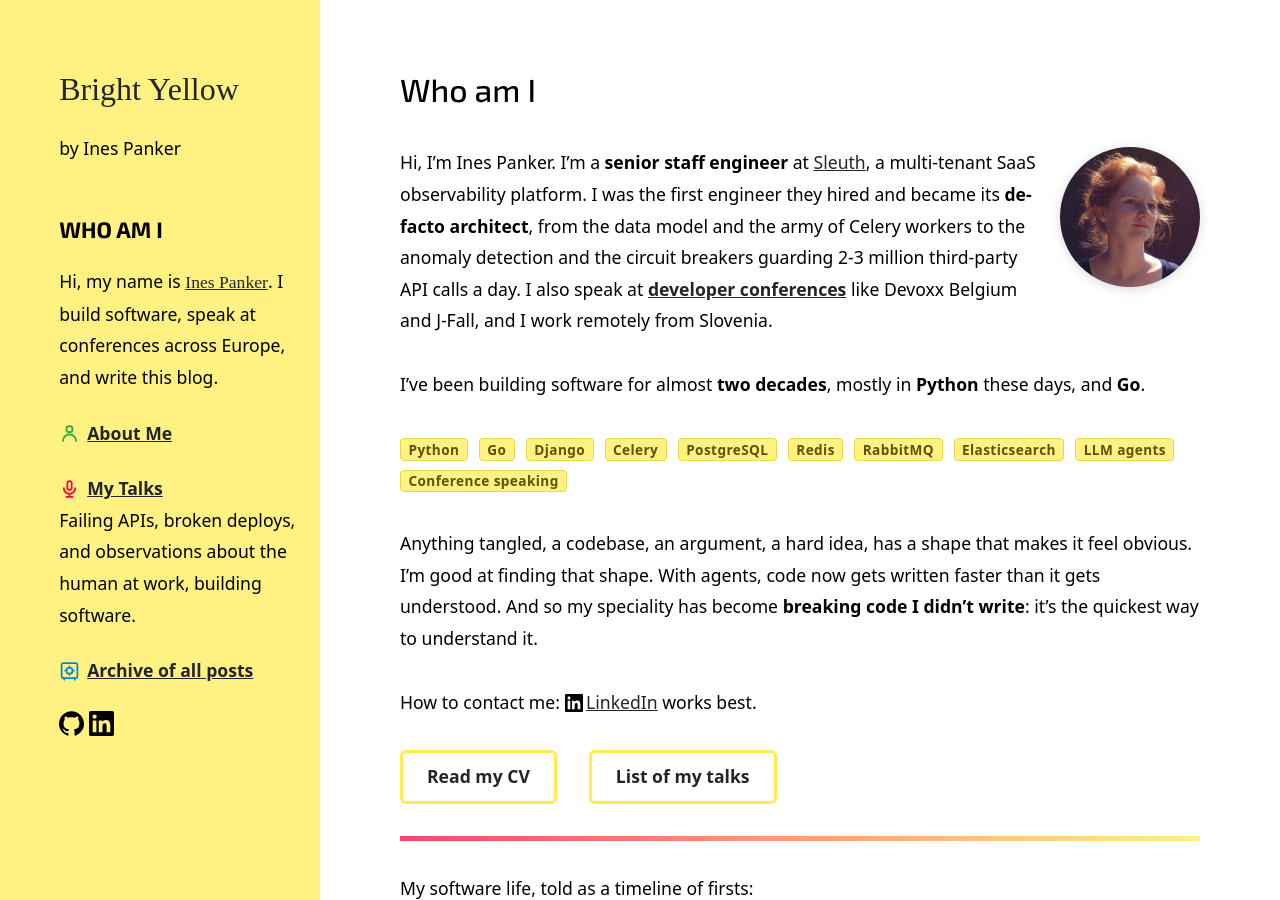
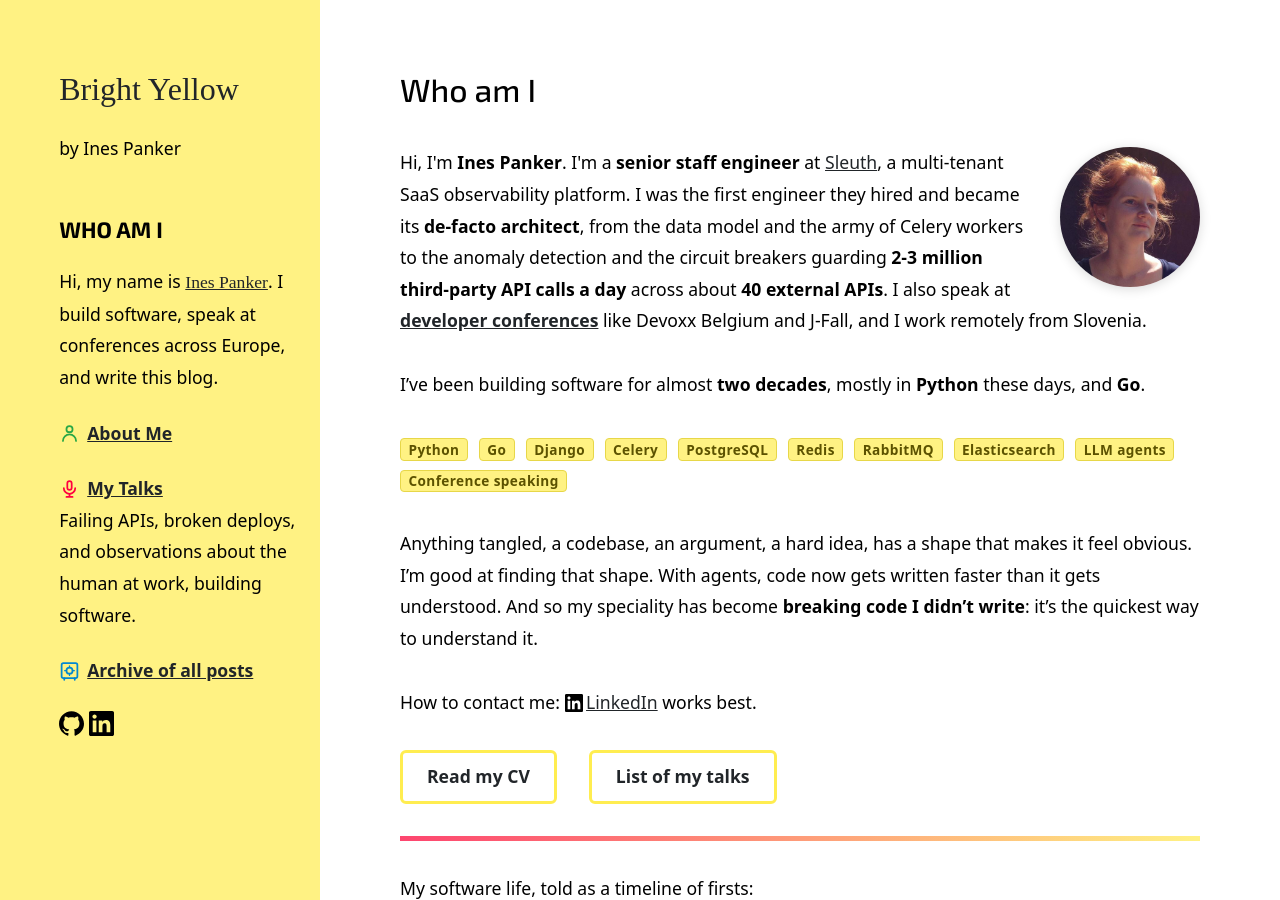
Before and after one commit to inesp/inesp.github.io, a Jekyll site: the page built from about.md, in a window 1280 px wide and 900 px high. Built offline with Jekyll 4.4.1, drawn with Linux system fonts in a browser that asks for light colours; nearby versions of some CDN libraries; some web fonts are replaced; a style sheet for code colours, icons or effects is not loaded.

Commit message:
Move the bio versions into a data file
- Add _data/bio.yml, one HTML block per version
- Print it from about.md and the home hero
- Note the new data files in docs/README.md

```diff
--- a/_layouts/home.html
+++ b/_layouts/home.html
@@ -7,10 +7,7 @@
   <section class="home-hero">
     <img class="hero-photo" src="/assets/photos/ines-panker-460.jpeg" alt="Ines Panker" width="460" height="460">
     <h1 class="hero-name">Hi, I'm Ines Panker.</h1>
-    <p class="hero-tagline">I'm a senior staff engineer at <a href="https://www.sleuth.io" target="_blank">Sleuth</a>, a SaaS observability platform (the first engineer they hired, de-facto architect), and a conference speaker on the human side of engineering, from Slovenia.</p>
-    <p class="hero-flavor">I take complicated systems and find the arrangement that makes them work like poetry.</p>
-    <p class="hero-facts">Almost two decades of building software.</p>
-    <p class="hero-facts">Multi-tenant architecture. Circuit breakers guarding over a million API calls a day. Real-time anomaly detection for hundreds of clients. An LLM pipeline, a RAG system, and a running experiment: how much of my own work can LLM agents carry.</p>
+    {{ site.data.bio.home }}
     {% include badges.html class="hero-badges" %}
     <p class="hero-facts">How to contact me: <a href="https://www.linkedin.com/in/{{ site.social.linkedin }}" target="_blank">LinkedIn</a> works best, or catch me at one of the conferences below.</p>
     <p class="hero-links">
--- a/about.md
+++ b/about.md
@@ -8,7 +8,7 @@
 
 <img class="about-photo" src="/assets/photos/ines-panker-460.jpeg" alt="Ines Panker" width="460" height="460">
 
-Hi, I'm Ines Panker. I'm a <b>senior staff engineer</b> at <a href="https://www.sleuth.io" target="_blank">Sleuth</a>, a multi-tenant SaaS observability platform. I was the first engineer they hired and became its <b>de-facto architect</b>, from the data model and the army of Celery workers to the anomaly detection and the circuit breakers guarding 2-3 million third-party API calls a day. I also speak at <a href="/talks/"><b>developer conferences</b></a> like Devoxx Belgium and J-Fall, and I work remotely from Slovenia.
+{{ site.data.bio.about }}
 
 I've been building software for almost <b>two decades</b>, mostly in <b>Python</b> these days, and <b>Go</b>.
 
```
Also changed, not shown: _data/bio.yml (added, +13 -0 lines), docs/README.md (+2 -0 lines).
